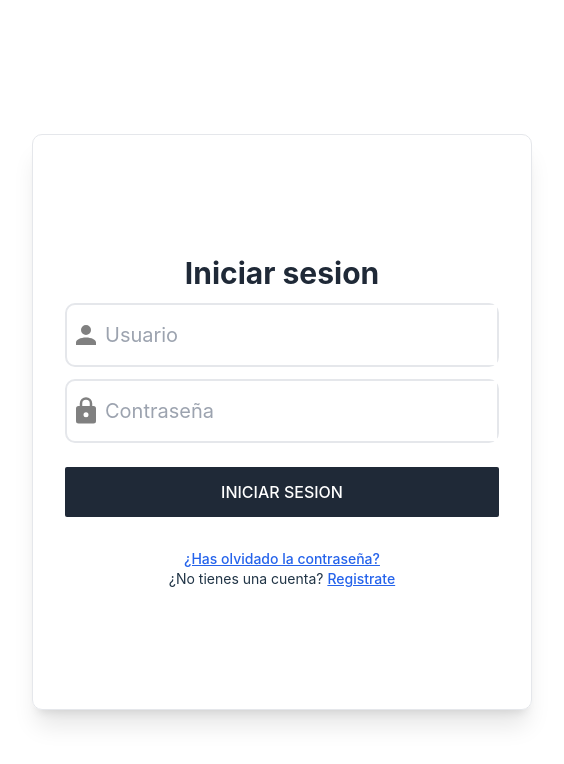
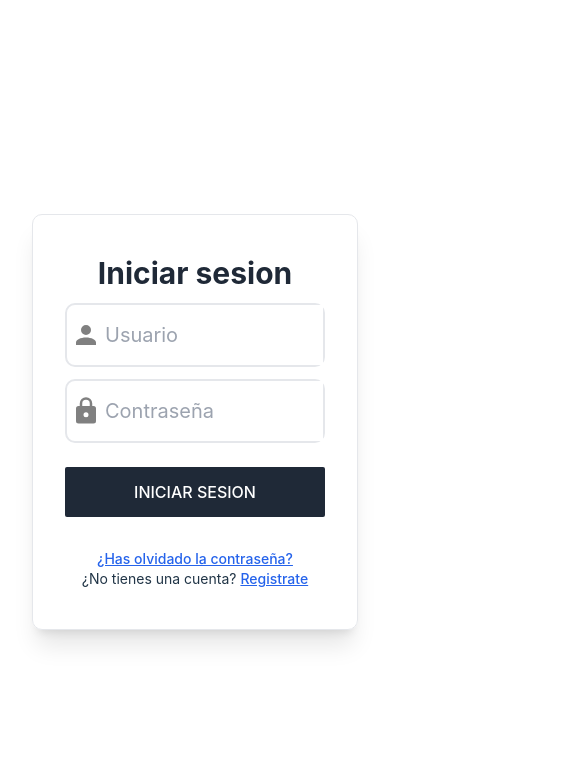
Before and after one commit to Tatiscode/clienteVotosAlcaldia, a React (Vite) app: page / in a window 390 px wide. Shown: the top 764 px of the page, 564 px wide, since content can reach past the window. Built offline with nearby package versions, Linux system fonts and the light colour scheme.

Commit message:
login terminado 4

```diff
--- a/src/components/Login.tsx
+++ b/src/components/Login.tsx
@@ -6,8 +6,8 @@ export const Login = () => {
 
 
 
-        <div className="w-[500px] shadow-xl border rounded-[10px]">
-              <div className="mx-2 my-20 sm:my-auto     ">
+        <div className=" w-full md:w-[500px] shadow-xl border rounded-[10px]">
+              <div className="mx-2 md:my-0  sm:my-auto     ">
 
              <div className="
                  px-6 py-10
```
